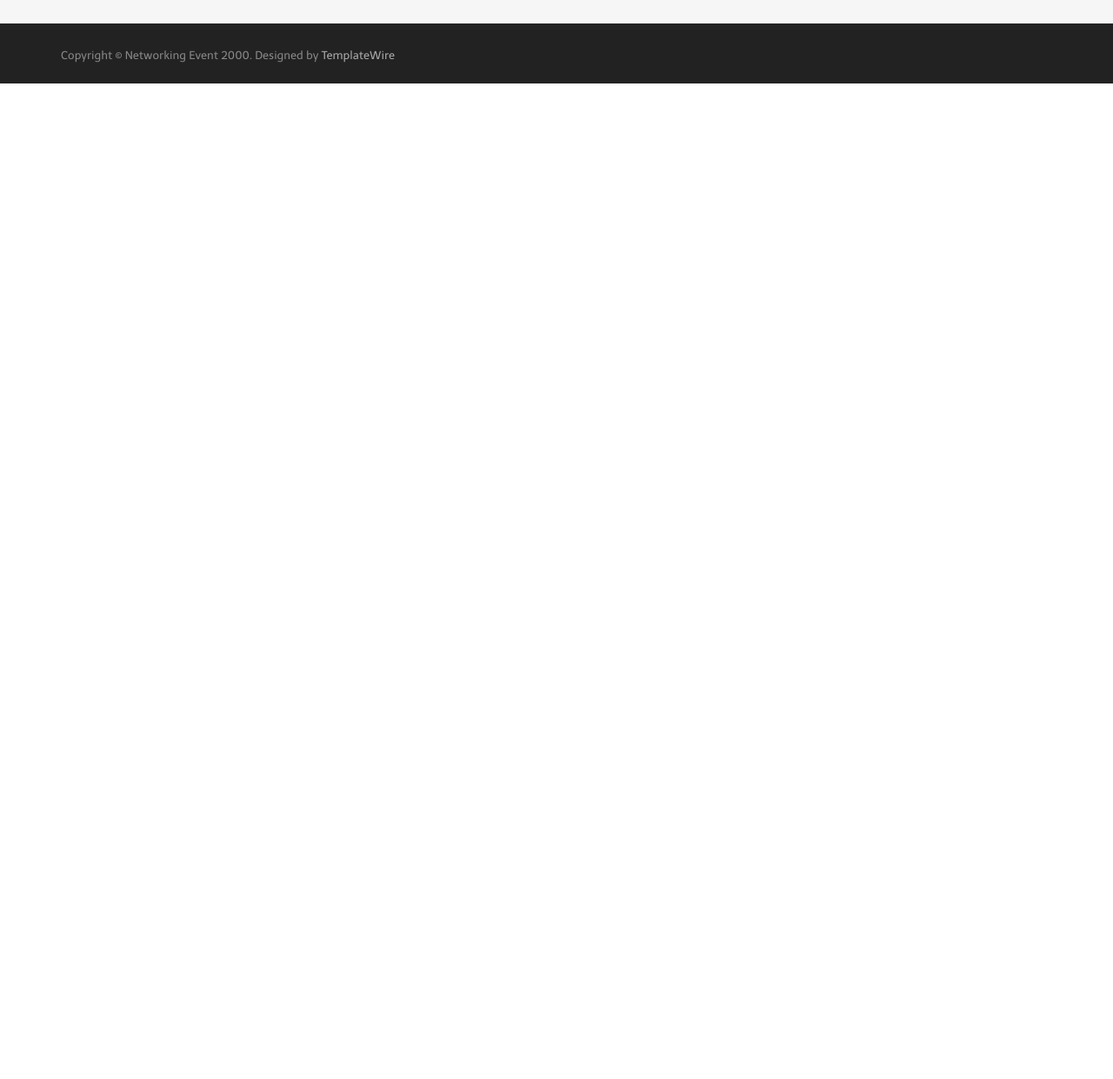
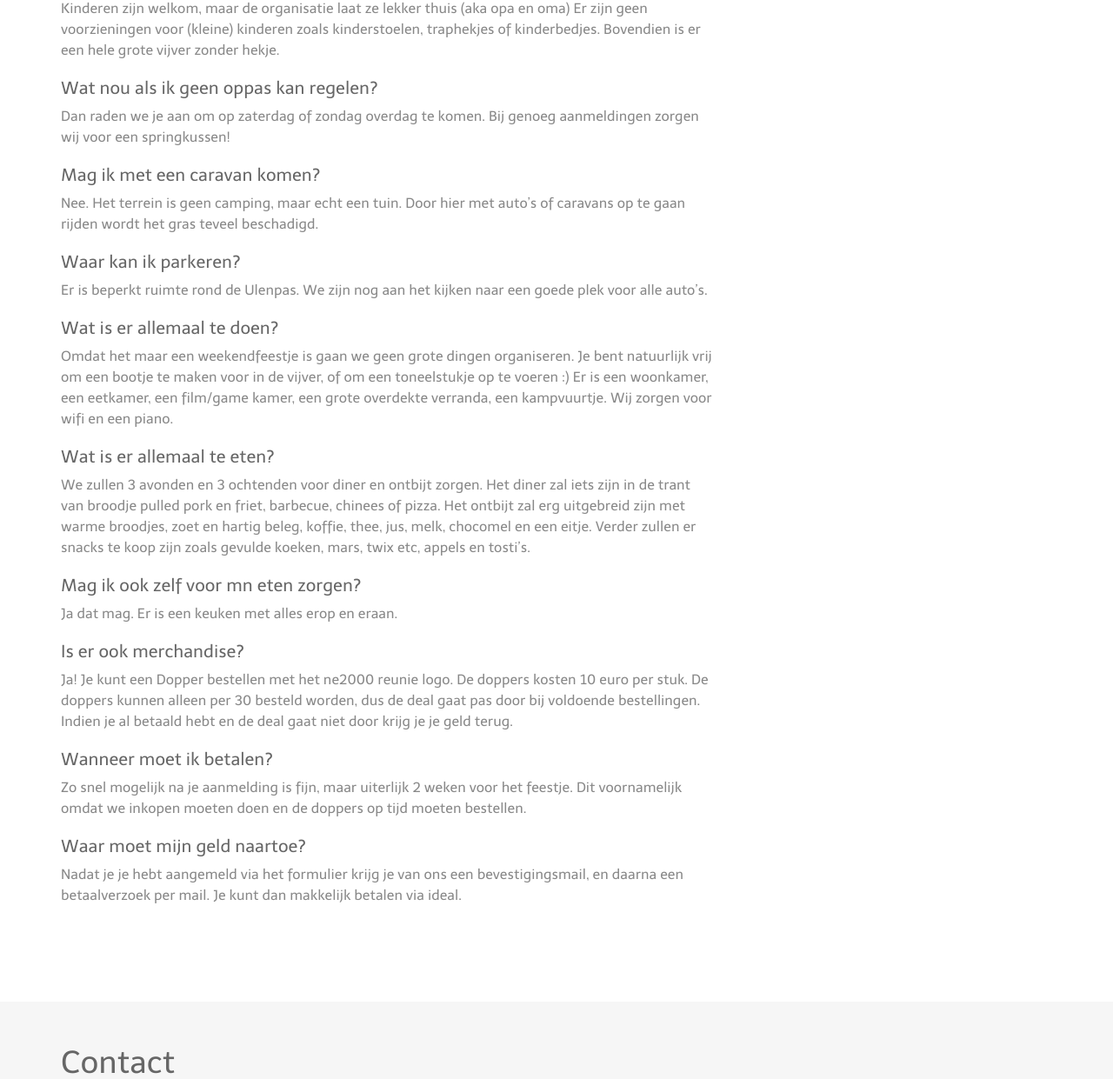
Before and after one commit to jvwag/ne2000-site, a plain HTML site: page index.html in a window 1280 px wide. Shown: the part 2183-3424 px from the top of the page at 87% size. Before the commit the page ends 2279 px from the top, so only its background shows below. Drawn offline with nearby package versions, Linux system fonts and the light colour scheme.

Commit message:
Update index.html
Voor nu alleen even flink wat tekst toegevoegd. Later nog even kijken naar wat opleuken! Mijn htmlskills zijn wel wat weggzakt though :P

```diff
--- a/index.html
+++ b/index.html
@@ -70,19 +70,23 @@
       <h2>Over ne2000</h2>
       <hr>
       <p>Van 2000 tot en met 2005 is er ieder jaar een ne2000 georganiseerd. Het outdoor netwerk evenement heeft jaren lang veel mensen bij elkaar gebracht. (... nog een beetje meer text zodat het een regeltje of 4 wordt.)</p>
-      <p>Dit jaar organiseren we een reunie (... nog een beetje text)</p>
+      <p>Dit jaar organiseren we een reunie.  Een gezellig weekendlang feestje met de sfeer van ne2000, en natuurlijk de oud-bezoekers van ne2000!
+</p>
     </div>
     <div class="row">
       <div class="col-md-4">
         <h4>Wie?</h4>
-        <p>Iedereen die ooit op ne2000 is geweest, plus één introducee. (iets meer text)</p>
+        <p>Iedereen die ooit op ne2000 is geweest, plus één introducee.</p>
+        <p>Kinderen zijn ook welkom, maar we zorgen niet voor vermaak of oppas.</p>
       </div>
       <div class="col-md-4">
         <h4>Waar?</h4>
+        <p>Huize Ulenpas, Dubbeltjesweg 10, Hoog Keppel</p>
         <p>De Ulenpas is een landhuis met een grote gezellige tuin. Er is genoeg ruimte om lekker te chillen, eten en piano te spelen. Op de eerste verdieping en de grote zolder is plaats om je luchtbedje neer te leggen. Wil je echt het vakantiegevoel? Zet dan je tentje op in de grote tuin!</p>
       </div>
       <div class="col-md-4">
         <h4>Wanneer?</h4>
+        <p>2 tot en met 5 juni, 2017</p>
         <p>Je bent welkom vanaf vrijdag vanaf een uur of 5 's middags. Het terrein en het huis moeten maandagochtend om 10 uur weer leeg en schoon zijn. Je bent welkom om het hele weekend met ons door te brengen, maar alleen een bezoekje overdag is natuurlijk ook leuk!</p>
       </div>
     </div>
@@ -103,9 +107,59 @@
       <hr>
     </div>
     <div class="row">
+            <div class="col-md-8">
+        <h4>Kan ik gratis komen feesten?</h4>
+        <p>Bijna! Omdat we de locatie moeten huren, en ook wat inkopen gaan doen vragen we een bijdrage in de kosten: 10 euro per overnachting, 10 euro voor diner en 3.50 voor ontbijt.</p>
+      </div>
       <div class="col-md-8">
         <h4>Ik wil graag zaterdagmiddag even langskomen, kost dat ook wat?</h4>
         <p>Als je niet blijft slapen mag je gezellig gratis langskomen! De koelkast is gevuld met bier en fris, het is fijn als je hier een beetje aan bijdraagt. Je mag ook zelf wat te drinken meenemen!</p>
+      </div>
+      <div class="col-md-8">
+        <h4>Mag ik zelf ook andere mensen uitnodigen?</h4>
+        <p>Als je nog andere oud-bezoekers kent mag je die zeker naar onze aanmeldpagina sturen! Helaas kunnen we lang niet iedereen zelf bereiken (niet alle email adressen van 10 jaar geleden werken nog) dus zegt het voort :)
+        </p>
+      </div>
+      <div class="col-md-8">
+        <h4>Mogen mijn kinderen ook mee?</h4>
+        <p>Kinderen zijn welkom, maar de organisatie laat ze lekker thuis (aka opa en oma) Er zijn geen voorzieningen voor (kleine) kinderen zoals kinderstoelen, traphekjes of kinderbedjes. Bovendien is er een hele grote vijver zonder hekje.</p>
+      </div>
+      <div class="col-md-8">
+        <h4>Wat nou als ik geen oppas kan regelen?</h4>
+        <p>Dan raden we je aan om op zaterdag of zondag overdag te komen. Bij genoeg aanmeldingen zorgen wij voor een springkussen!</p>
+      </div>
+      <div class="col-md-8">
+        <h4>Mag ik met een caravan komen?</h4>
+        <p>Nee. Het terrein is geen camping, maar echt een tuin. Door hier met auto’s of caravans op te gaan rijden wordt het gras teveel beschadigd.</p>
+      </div>
+      <div class="col-md-8">
+        <h4>Waar kan ik parkeren?</h4>
+        <p>Er is beperkt ruimte rond de Ulenpas. We zijn nog aan het kijken naar een goede plek voor alle auto’s.
+        </p>
+      </div>
+      <div class="col-md-8">
+        <h4>Wat is er allemaal te doen?</h4>
+        <p>Omdat het maar een weekendfeestje is gaan we geen grote dingen organiseren. Je bent natuurlijk vrij om een bootje te maken voor in de vijver, of om een toneelstukje op te voeren :) Er is een woonkamer, een eetkamer, een film/game kamer, een grote overdekte verranda, een kampvuurtje. Wij zorgen voor wifi en een piano.</p>
+      </div>
+       <div class="col-md-8">
+        <h4>Wat is er allemaal te eten?</h4>
+        <p>We zullen 3 avonden en 3 ochtenden voor diner en ontbijt zorgen. Het diner zal iets zijn in de trant van broodje pulled pork en friet, barbecue, chinees of pizza. Het ontbijt zal erg uitgebreid zijn met warme broodjes, zoet en hartig beleg, koffie, thee, jus, melk, chocomel en een eitje. Verder zullen er snacks te koop zijn zoals gevulde koeken, mars, twix etc, appels en tosti’s.</p>
+      </div>
+       <div class="col-md-8">
+        <h4>Mag ik ook zelf voor mn eten zorgen?</h4>
+        <p>Ja dat mag. Er is een keuken met alles erop en eraan.</p>
+      </div>
+       <div class="col-md-8">
+        <h4>Is er ook merchandise?</h4>
+        <p>Ja! Je kunt een Dopper bestellen met het ne2000 reunie logo. De doppers kosten 10 euro per stuk. De doppers kunnen alleen per 30 besteld worden, dus de deal gaat pas door bij voldoende bestellingen. Indien je al betaald hebt en de deal gaat niet door krijg je je geld terug.</p>
+      </div>
+       <div class="col-md-8">
+        <h4>Wanneer moet ik betalen?</h4>
+        <p>Zo snel mogelijk na je aanmelding is fijn, maar uiterlijk 2 weken voor het feestje. Dit voornamelijk omdat we inkopen moeten doen en de doppers op tijd moeten bestellen.</p>
+      </div>
+       <div class="col-md-8">
+        <h4>Waar moet mijn geld naartoe?</h4>
+        <p>Nadat je je hebt aangemeld via het formulier krijg je van ons een bevestigingsmail, en daarna een betaalverzoek per mail. Je kunt dan makkelijk betalen via ideal.</p>
       </div>
     </div>
   </div>
@@ -120,7 +174,7 @@
     </div>
     <div class="row">
       <div class="col-md-8">
-        <p>Neem contact met ons op via een van de volgende opties:</p>
+        <p>Heb je nog vragen of suggesties? Neem contact met ons op via een van de volgende opties:</p>
       </div>
     </div>
     <div class="social">
```
